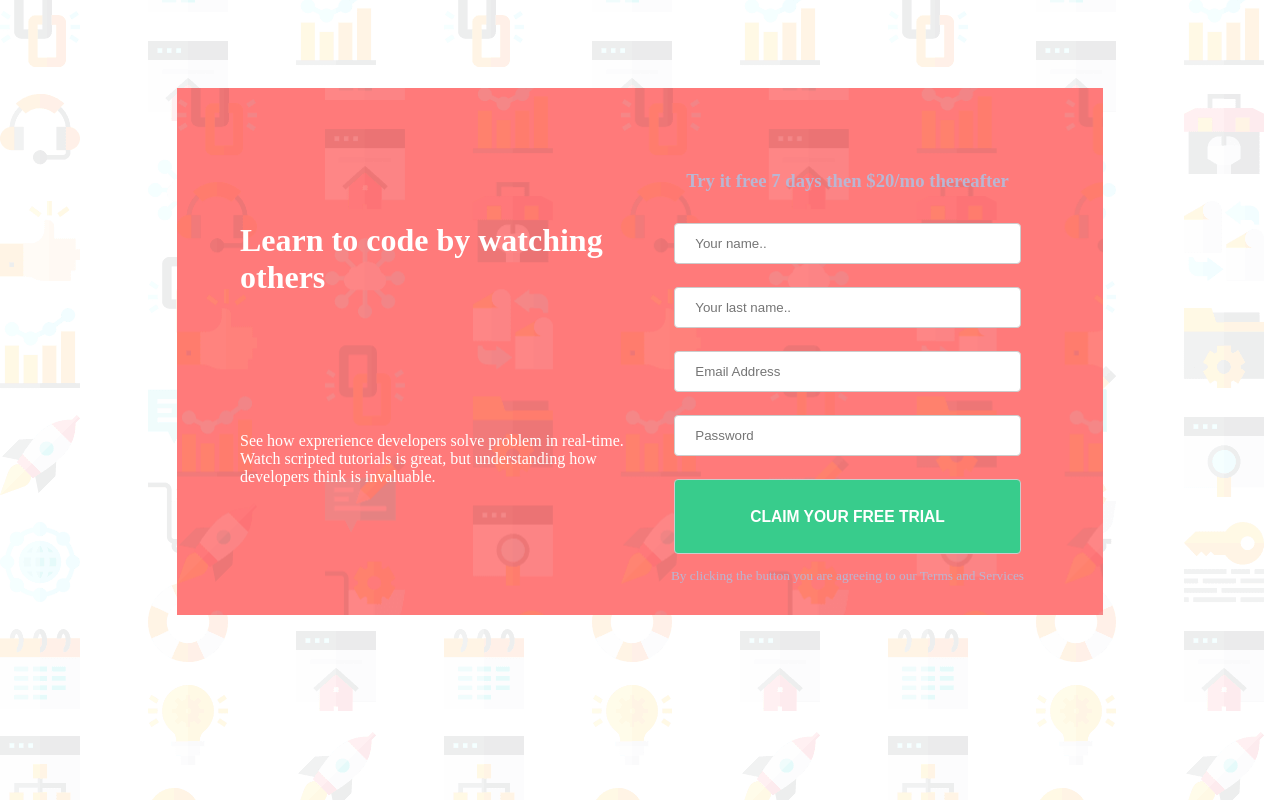
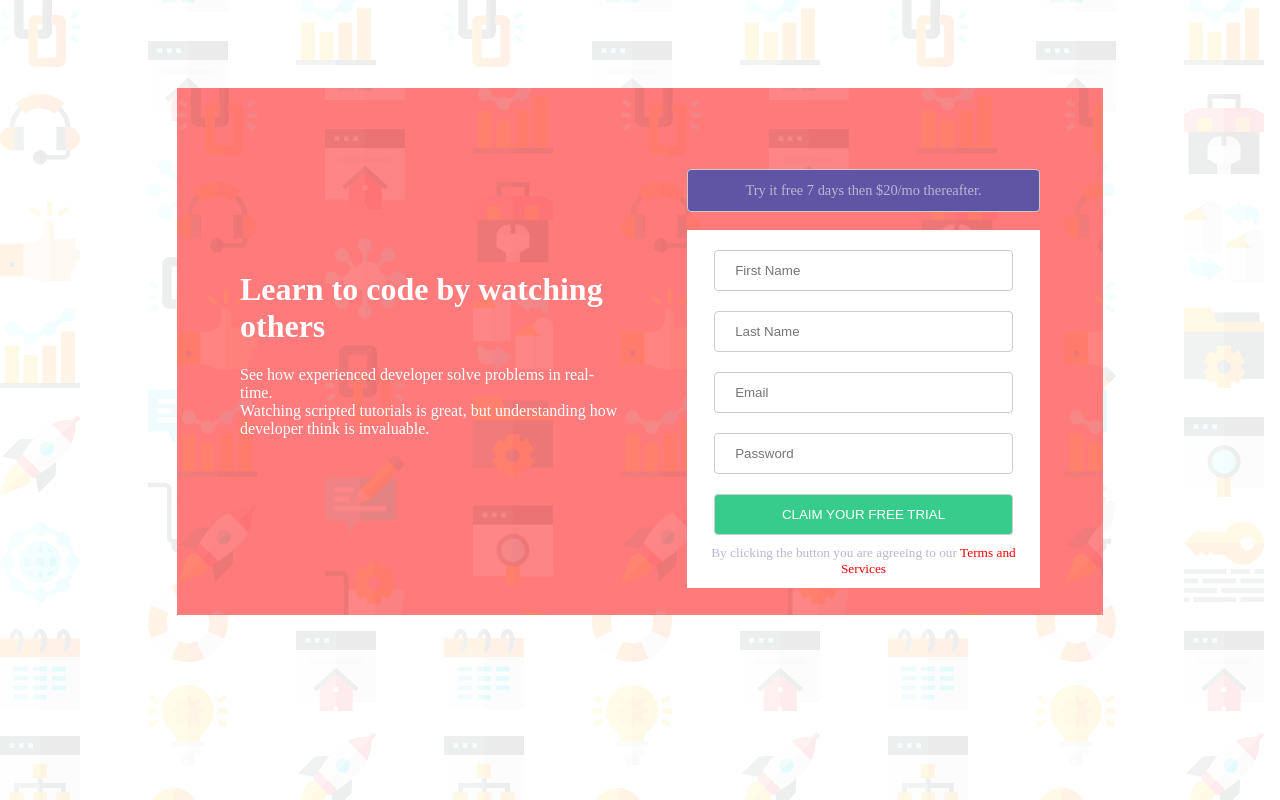
Before and after one commit to adesinna/Zuri, a plain HTML site: page Responsiveness and Media Queries/index.html in a window 1280 px wide. Drawn offline with Linux system fonts and the light colour scheme.

Commit message:
Update index.html

```diff
--- a/Responsiveness and Media Queries/index.html
+++ b/Responsiveness and Media Queries/index.html
@@ -1,66 +1,49 @@
 <!DOCTYPE html>
 <html lang="en" dir="ltr">
-
   <head>
     <meta charset="utf-8">
-  <title>Zuri Code</title>
-  <link rel="shortcut icon" href="images/favicon-32x32.png">
+    <title>Welcome Page</title>
     <link rel="stylesheet" href="styles.css">
   </head>
-
   <body>
     <div class="container">
-    <div class="col-1 ">
+      <div class="col-1">
+        <div class="col1-1">
+
 
         <h1>Learn to code by watching others</h1>
 
         <p>
-        See how exprerience developers solve problem in real-time.
-        Watch scripted tutorials is great, but understanding how developers
-        think is invaluable.
+          See how experienced developer solve problems in real-time.<br>
+          Watching scripted tutorials is great, but understanding how developer think
+          is invaluable.
+
         </p>
+        </div>
 
       </div>
 
       <div class="col-2">
-      <div class="h3">
-        <h3>Try it free 7 days then $20/mo thereafter</h3>
 
-      </div>
+          <p><span>Try it free 7 days</span> then $20/mo thereafter.</p>
+
+          <div class="white">
 
 
-      <div class="con">
-        <form action="#">
+          <input type="text" placeholder="First Name">
+          <input type="text" placeholder="Last Name">
+          <input type="email" placeholder="Email">
+          <input type="password" placeholder="Password">
 
-          <input type="text" placeholder="Your name..">
+            <button type="button" name="button">CLAIM YOUR FREE TRIAL</button>
 
-
-          <input type="text" placeholder="Your last name..">
-
-          <input type="email" placeholder="Email Address">
-
-          <input type="password" name="pw" placeholder="Password">
-
-          <button type="button" name="button">
-            <h3>CLAIM YOUR FREE TRIAL</h3>
-          </button>
-
-          <div class="last">
-            <small>By clicking the button you are agreeing to our <span>Terms and Services</span></small>
-
+          <small>By clicking the button you are agreeing to our <span class="sp">Terms and Services</span> </small>
           </div>
-
-        </form>
-      </div>
-
-</body>
-
-</html>
 
 
       </div>
 
     </div>
+
   </body>
-
 </html>
```
Lines whose indentation alone changed are shown as unchanged.
